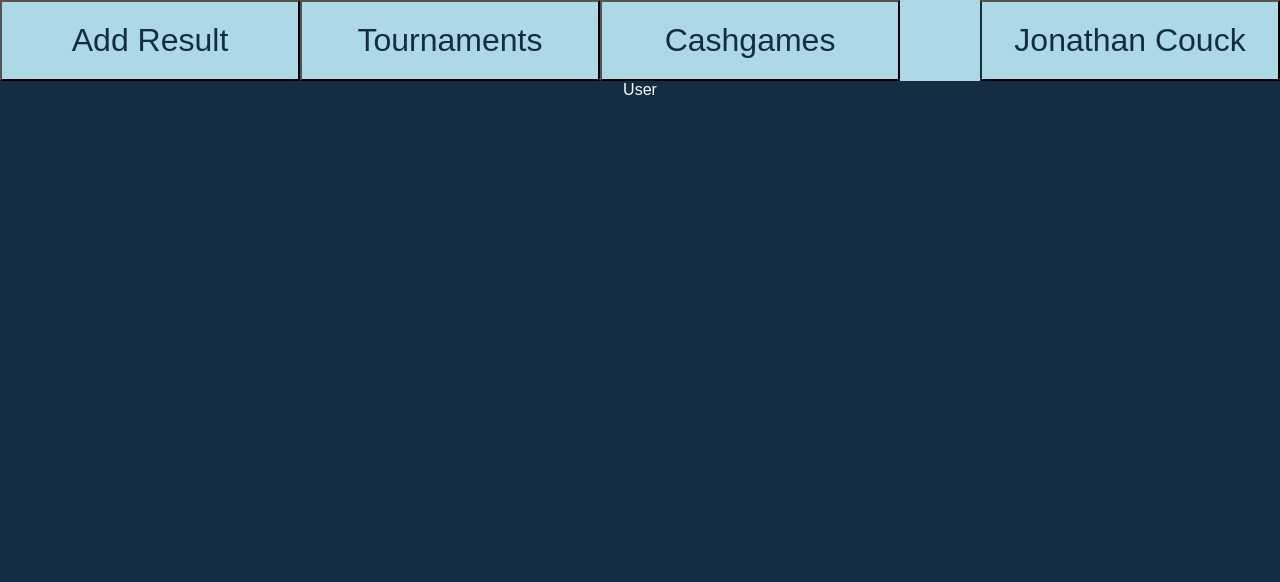
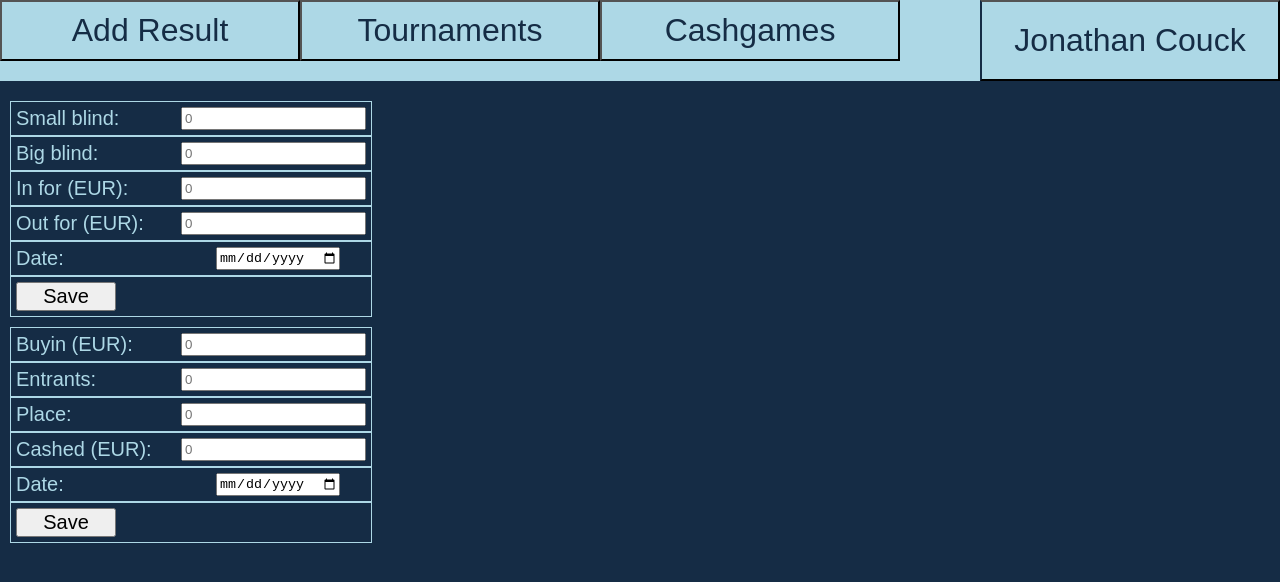
Before and after one commit to JonathanCouck/frontendweb-poker-tracker, a React (Create React App) app: page / in a window 1280 px wide. Shown: the top 582 px of the page. Built offline with nearby package versions, Linux system fonts and the light colour scheme.

Commit message:
add components

```diff
--- a/public/index.html
+++ b/public/index.html
@@ -24,7 +24,7 @@
       work correctly both with client-side routing and a non-root public URL.
       Learn how to configure a non-root public URL by running `npm run build`.
     -->
-    <title>React App</title>
+    <title>Poker App</title>
   </head>
   <body>
     <noscript>You need to enable JavaScript to run this app.</noscript>
--- a/src/App.js
+++ b/src/App.js
@@ -2,13 +2,21 @@ import { useState } from 'react';
 import './App.css';
 import MainComponent from './components/MainComponent';
 import Navbar from './components/Navbar';
+import USER_DATA from './data/user_mock'
+import TOURNAMENT_DATA from './data/tournament_mock'
+import CASHGAME_DATA from './data/cashgame_mock'
 
 function App() {
-  const [view, setView] = useState('User')
+  const [users, setUsers] = useState(USER_DATA);
+  const [tournaments, setTournaments] = useState(TOURNAMENT_DATA);
+  const [cashgames, setCashgames] = useState(CASHGAME_DATA);
+  console.log(users)
+  console.log(tournaments)
+  console.log(cashgames)
   return (
     <div className="App">
       <Navbar id='0'/>
-      <MainComponent view={view}/>
+      <MainComponent/>
     </div>
   );
 }
--- /dev/null
+++ b/src/components/AddCashgameForm.jsx
@@ -0,0 +1,63 @@
+import {useState } from 'react';
+
+//Styles
+const formStyle = {
+  display: "flex",
+  justifyContent:"left",
+  flexDirection: "column",
+  width: "auto",
+  fontSize: "20px",
+  margin: "10px"
+}
+const formItemStyle = {
+  color:"lightblue",
+  padding: "5px",
+  display: "flex",
+  border: "1px solid lightblue",
+  width: "350px"
+}
+const labelItemStyle = {
+  display: "flex",
+  justifyContent: "left",
+  width: "200px",
+  align: "left"
+}
+const buttonStyle = {
+  width: "100px",
+  align: "center",
+  fontSize: "20px"
+}
+
+//Components
+export default function AddCashgameForm({id}) {
+  const [playerID, setPlayerID] = useState(id);
+  return (
+    <form>
+      <div style={formStyle}>
+        <div style={formItemStyle}>
+          <label style={labelItemStyle} htmlFor="smallBlind">Small blind:</label>
+          <input type="number" placeholder="0" name="smallBlind" id="smallBlind" />
+        </div>
+        <div style={formItemStyle}>
+          <label style={labelItemStyle} htmlFor="bigBlind">Big blind:</label>
+          <input type="number" placeholder="0" name="bigBlind" id="bigBlind" />
+        </div>
+        <div style={formItemStyle}>
+          <label style={labelItemStyle} htmlFor='inFor'>In for (EUR):</label>
+          <input type='number' placeholder='0' name='inFor' id='inFor' />
+        </div>
+        <div style={formItemStyle}>
+          <label style={labelItemStyle} htmlFor='outFor'>Out for (EUR):</label>
+          <input type='number' placeholder='0' name='outFor' id='outFor' />
+        </div>
+        <div style={formItemStyle}>
+          <label style={labelItemStyle} htmlFor='date'>Date:</label>
+          <input type='date' name='date' id='date' />
+        </div>
+        <div style={formItemStyle}>
+          <button type="submit" style={buttonStyle}>Save</button>
+        </div>
+      </div>
+    </form>
+  )
+}
--- /dev/null
+++ b/src/components/AddTournamentForm.jsx
@@ -0,0 +1,66 @@
+import {useState } from 'react';
+
+//Styles
+const formStyle = {
+  display: "flex",
+  justifyContent:"left",
+  flexDirection: "column",
+  width: "auto",
+  fontSize: "20px",
+  margin: "10px"
+}
+const formItemStyle = {
+  color:"lightblue",
+  padding: "5px",
+  display: "flex",
+  border: "1px solid lightblue",
+  width: "350px"
+}
+const labelItemStyle = {
+  display: "flex",
+  justifyContent: "left",
+  width: "200px",
+  align: "left"
+}
+const buttonStyle = {
+  width: "100px",
+  align: "center",
+  fontSize: "20px"
+}
+const lbStyle = {
+  backgroundColor: "lightblue"
+}
+
+//Components
+export default function AddTournamentForm({id}) {
+  const [playerID, setPlayerID] = useState(id);
+  return (
+    <form>
+      <div style={formStyle}>
+        <div style={formItemStyle}>
+          <label style={labelItemStyle} htmlFor="buyin">Buyin (EUR):</label>
+          <input type="number" placeholder="0" name="buyin" id="buyin" />
+        </div>
+        <div style={formItemStyle}>
+          <label style={labelItemStyle} htmlFor="entrants">Entrants:</label>
+          <input type="number" placeholder="0" name="entrants" id="entrants" />
+        </div>
+        <div style={formItemStyle}>
+          <label style={labelItemStyle} htmlFor='place'>Place:</label>
+          <input type='number' placeholder="0" name='place' id='place' />
+        </div>
+        <div style={formItemStyle}>
+          <label style={labelItemStyle} htmlFor='cashed'>Cashed (EUR):</label>
+          <input type='number' placeholder='0' name='cashed' id='cashed' />
+        </div>
+        <div style={formItemStyle}>
+          <label style={labelItemStyle} htmlFor='date'>Date:</label>
+          <input type='date' name='date' id='date' />
+        </div>
+        <div style={formItemStyle}>
+          <button type="submit" style={buttonStyle}>Save</button>
+        </div>
+      </div>
+    </form>
+  )
+}
--- a/src/components/MainComponent.jsx
+++ b/src/components/MainComponent.jsx
@@ -1,16 +1,21 @@
+import AddCashgameForm from "./AddCashgameForm";
+import AddTournamentForm from "./AddTournamentForm";
+
 //Styles
 const mainStyle = {
   height: "100%",
   width: "100%",
 }
+const itemStyle = {
+  margin: "10px",
+}
 
 //Component
-export default function MainComponent(props) {
-  const {view} = props;
-
+export default function MainComponent() {
   return(
     <div style={mainStyle}>
-      {view}
+      <AddCashgameForm style={itemStyle} />
+      <AddTournamentForm style={itemStyle} />
     </div>
   )
 }
--- a/src/components/Navbar.jsx
+++ b/src/components/Navbar.jsx
@@ -8,7 +8,7 @@ const menuStyle = {
   backgroundColor:"lightblue",
   color: "#152c45",
   padding: "0px",
-  margin: "0px",
+  marginBottom: "20px",
   display: "flex",
   justifyContent: "space-between",
   font: "Arial"
@@ -20,7 +20,7 @@ export default function Menu(props) {
   const [user] = useState(USER_DATA[id]);
   return (
     <div style={menuStyle}>
-      <div style={menuStyle}>
+      <div>
         <NavItem title="Add Result"/>
         <NavItem title="Tournaments"/>
         <NavItem title="Cashgames"/>
--- a/src/data/cashgame_mock.js
+++ b/src/data/cashgame_mock.js
@@ -1,4 +1,4 @@
-let CASHGAMES = [
+let CASHGAMES_DATA = [
     {
         cashgameID: '8614e153-10ae-49be-a697-5fbd7823779e',
         playerID: 1,
@@ -24,4 +24,4 @@ let CASHGAMES = [
     }
 ]
 
-export default CASHGAMES;
+export default CASHGAMES_DATA;
--- a/src/data/tournament_mock.js
+++ b/src/data/tournament_mock.js
@@ -1,4 +1,4 @@
-let TOURNAMENTS = [
+let TOURNAMENTS_DATA = [
     {
         tournamentID: '32a991c6-d7a7-4cf2-8350-1bb5e454428b',
         playerID: 1,
@@ -18,11 +18,11 @@ let TOURNAMENTS = [
     {
         tournamentID: '98ec6ee6-bc8f-473b-b634-30b1985f04dd',
         playerID: 2,
+        buyin: 20,
         entrants: 68,
         place: 6,
-        buyin: 20,
         cashed: 70,
     }
 ]
 
-export default TOURNAMENTS;
+export default TOURNAMENTS_DATA;
--- a/src/data/user_mock.js
+++ b/src/data/user_mock.js
@@ -1,4 +1,4 @@
-let USERS = [
+let USERS_DATA = [
     {
         id: 'e27056a0-6c82-4b5a-8c66-aa3dca6f2a2b',
         firstName: 'Jonathan',
@@ -12,4 +12,4 @@ let USERS = [
     }
 ]
 
-export default USERS;
+export default USERS_DATA;
```
Also changed, not shown: src/components/Tournament.jsx (added, +7 -0 lines).
